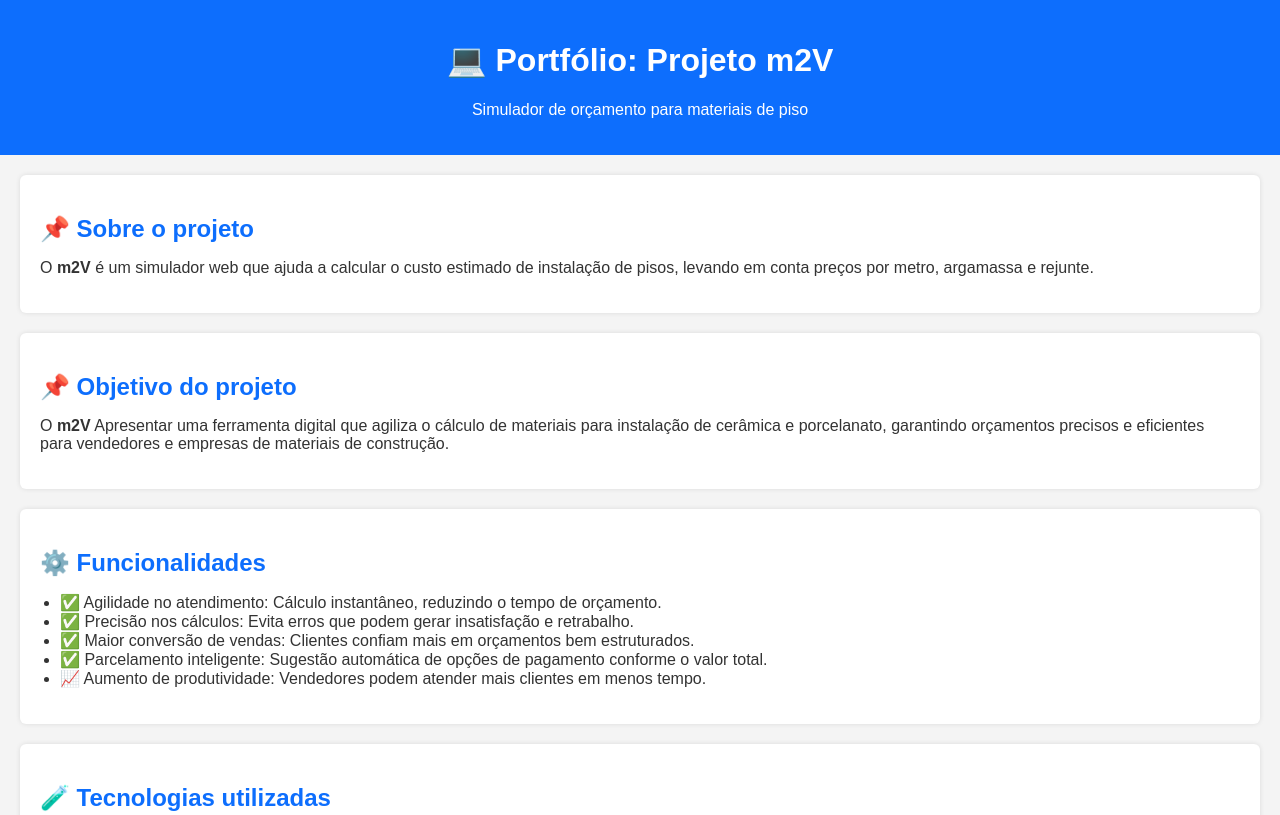
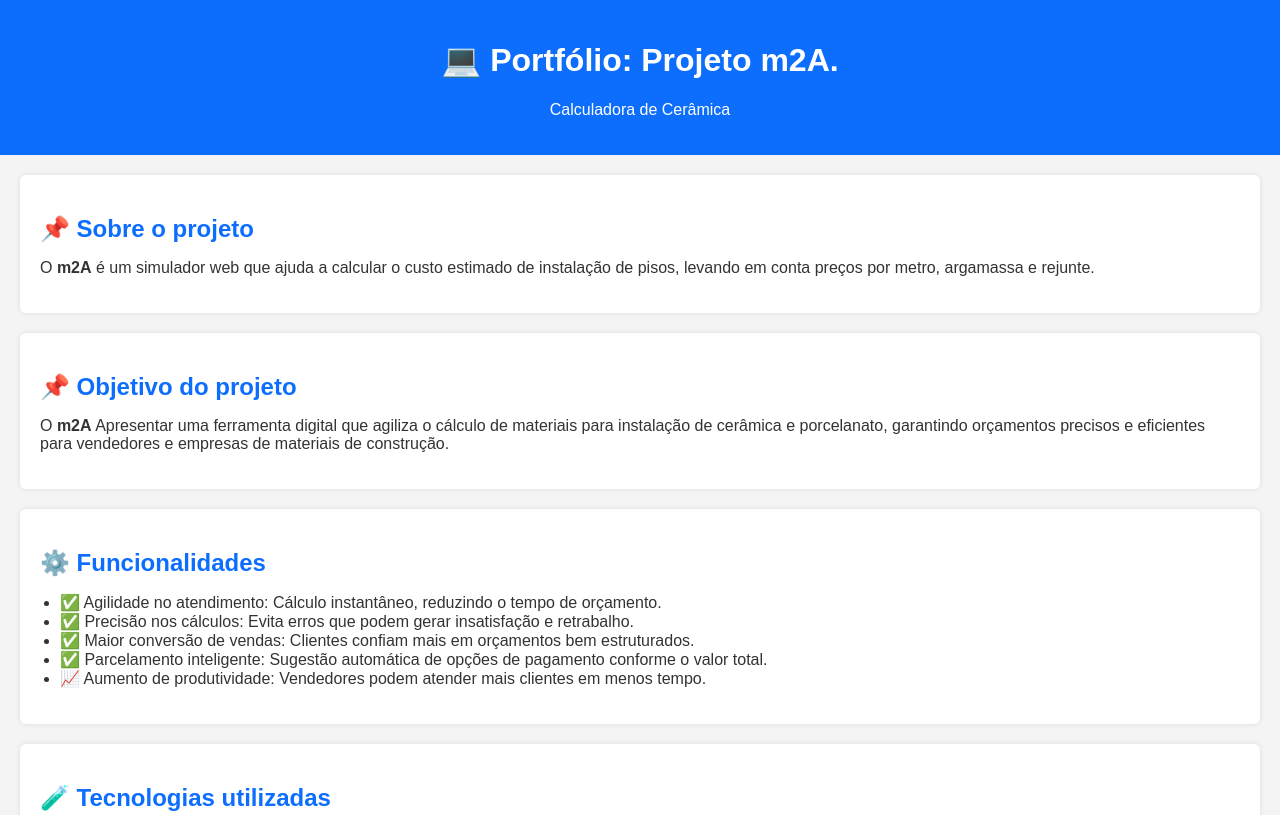
Before and after one commit to UssSenniN/KaveX.io, a plain HTML site: page index.html in a window 1280 px wide. Shown: the top 815 px of the page. Drawn offline with Linux system fonts and the light colour scheme.

Commit message:
Update index.html

```diff
--- a/index.html
+++ b/index.html
@@ -44,18 +44,18 @@
 <body>
 
   <header>
-    <h1>💻 Portfólio: Projeto m2V</h1>
-    <p>Simulador de orçamento para materiais de piso</p>
+    <h1>💻 Portfólio: Projeto m2A.</h1>
+    <p>Calculadora de Cerâmica</p>
   </header>
 
   <section id="sobre">
     <h2>📌 Sobre o projeto</h2>
-    <p>O <strong>m2V</strong> é um simulador web que ajuda a calcular o custo estimado de instalação de pisos, levando em conta preços por metro, argamassa e rejunte.</p>
+    <p>O <strong>m2A</strong> é um simulador web que ajuda a calcular o custo estimado de instalação de pisos, levando em conta preços por metro, argamassa e rejunte.</p>
   </section>
 
   <section id="Objetivo">
     <h2>📌 Objetivo do projeto</h2>
-    <p>O <strong>m2V</strong> Apresentar uma ferramenta digital que agiliza o cálculo de materiais para instalação de cerâmica e porcelanato,
+    <p>O <strong>m2A</strong> Apresentar uma ferramenta digital que agiliza o cálculo de materiais para instalação de cerâmica e porcelanato,
 garantindo orçamentos precisos e eficientes para vendedores e empresas de materiais de construção.</p>
   </section>
 
```
